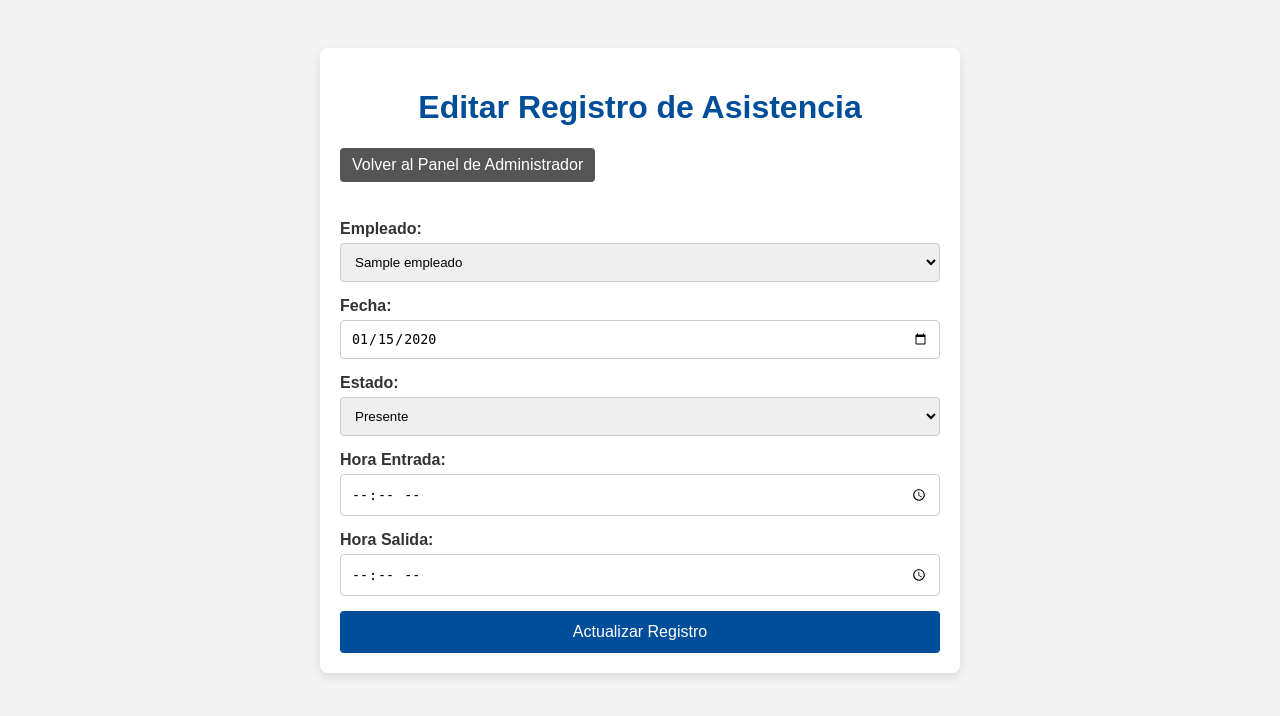
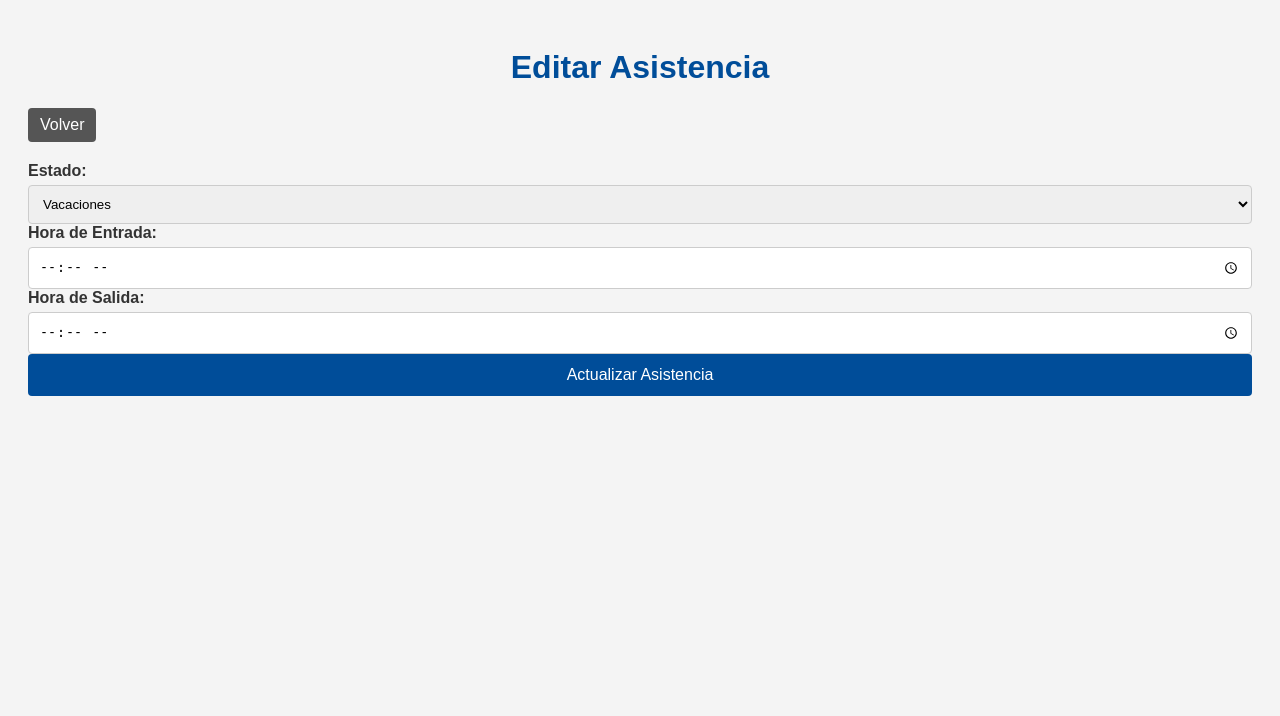
Before and after one commit to jolaperry/control-asistencias, a Flask app: template templates/editar_registro.html in a window 1280 px wide. Shown: the top 716 px of the page. Run offline with Flask 3, Linux system fonts and the light colour scheme; the template is opened without the code that fills it: most values are stand-ins (such as "Sample title", 1, 10 or a date in 2020).

Commit message:
Update editar_registro.html

```diff
--- a/templates/editar_registro.html
+++ b/templates/editar_registro.html
@@ -2,55 +2,36 @@
 <html lang="es">
 <head>
     <meta charset="UTF-8">
-    <title>Editar Registro</title>
+    <meta name="viewport" content="width=device-width, initial-scale=1.0">
+    <title>Editar Asistencia</title>
     <link rel="stylesheet" href="{{ url_for('static', filename='css/style.css') }}">
 </head>
 <body>
-    <div class="form-container">
-        <h1>Editar Registro de Asistencia</h1>
-        <a href="{{ url_for('admin_view') }}" class="back-button">Volver al Panel de Administrador</a>
-        <br><br>
-        <form action="{{ url_for('actualizar_registro', id_asistencia=registro.id_asistencia) }}" method="post">
-            <div class="form-group">
-                <label for="RUT">Empleado:</label>
-                <select id="RUT" name="RUT" required>
-                    {% for empleado in empleados %}
-                    <option value="{{ empleado.RUT }}" {% if empleado.RUT == registro.RUT %}selected{% endif %}>{{ empleado.nombre_completo }}</option>
-                    {% endfor %}
-                </select>
-            </div>
+    <header>
+        <h1>Editar Asistencia</h1>
+        <nav>
+            <a href="{{ url_for('admin_view') }}" class="back-button">Volver</a>
+        </nav>
+    </header>
 
-            <div class="form-group">
-                <label for="fecha">Fecha:</label>
-                <input type="date" id="fecha" name="fecha" value="{{ registro.fecha.strftime('%Y-%m-%d') }}" required>
-            </div>
-
-            <div class="form-group">
-                <label for="estado">Estado:</label>
-                <select id="estado" name="estado" required>
-                    <option value="P" {% if registro.estado == 'P' %}selected{% endif %}>Presente</option>
-                    <option value="DL" {% if registro.estado == 'DL' %}selected{% endif %}>Día libre</option>
-                    <option value="PE" {% if registro.estado == 'PE' %}selected{% endif %}>Permisos Especiales/legales</option>
-                    <option value="V" {% if registro.estado == 'V' %}selected{% endif %}>Vacaciones</option>
-                    <option value="CAP" {% if registro.estado == 'CAP' %}selected{% endif %}>Días capacitación ingreso</option>
-                    <option value="A" {% if registro.estado == 'A' %}selected{% endif %}>Ausencia</option>
-                    <option value="L" {% if registro.estado == 'L' %}selected{% endif %}>Licencia Médica</option>
-                    <option value="R">Renuncia/Desvinculación</option>
-                </select>
-            </div>
-
-            <div class="form-group">
-                <label for="hora_entrada">Hora Entrada:</label>
-                <input type="time" id="hora_entrada" name="hora_entrada" value="{{ registro.hora_entrada }}" {% if registro.hora_entrada %}required{% endif %}>
-            </div>
-
-            <div class="form-group">
-                <label for="hora_salida">Hora Salida:</label>
-                <input type="time" id="hora_salida" name="hora_salida" value="{{ registro.hora_salida }}" {% if registro.hora_salida %}required{% endif %}>
-            </div>
-
-            <button type="submit">Actualizar Registro</button>
+    <main>
+        <form action="{{ url_for('editar_asistencia', id_asistencia=registro.id_asistencia) }}" method="POST">
+            <label for="estado">Estado:</label>
+            <select name="estado" id="estado" required>
+                <option value="Presente" {% if registro.estado == 'Presente' %}selected{% endif %}>Presente</option>
+                <option value="Ausente" {% if registro.estado == 'Ausente' %}selected{% endif %}>Ausente</option>
+                <option value="Justificado" {% if registro.estado == 'Justificado' %}selected{% endif %}>Justificado</option>
+                <option value="Vacaciones" {% if registro.estado == 'Vacaciones' %}selected{% endif %}>Vacaciones</option>
+            </select>
+            <br>
+            <label for="hora_entrada">Hora de Entrada:</label>
+            <input type="time" name="hora_entrada" id="hora_entrada" value="{{ registro.hora_entrada if registro.hora_entrada else '' }}">
+            <br>
+            <label for="hora_salida">Hora de Salida:</label>
+            <input type="time" name="hora_salida" id="hora_salida" value="{{ registro.hora_salida if registro.hora_salida else '' }}">
+            <br>
+            <button type="submit">Actualizar Asistencia</button>
         </form>
-    </div>
+    </main>
 </body>
 </html>
```
